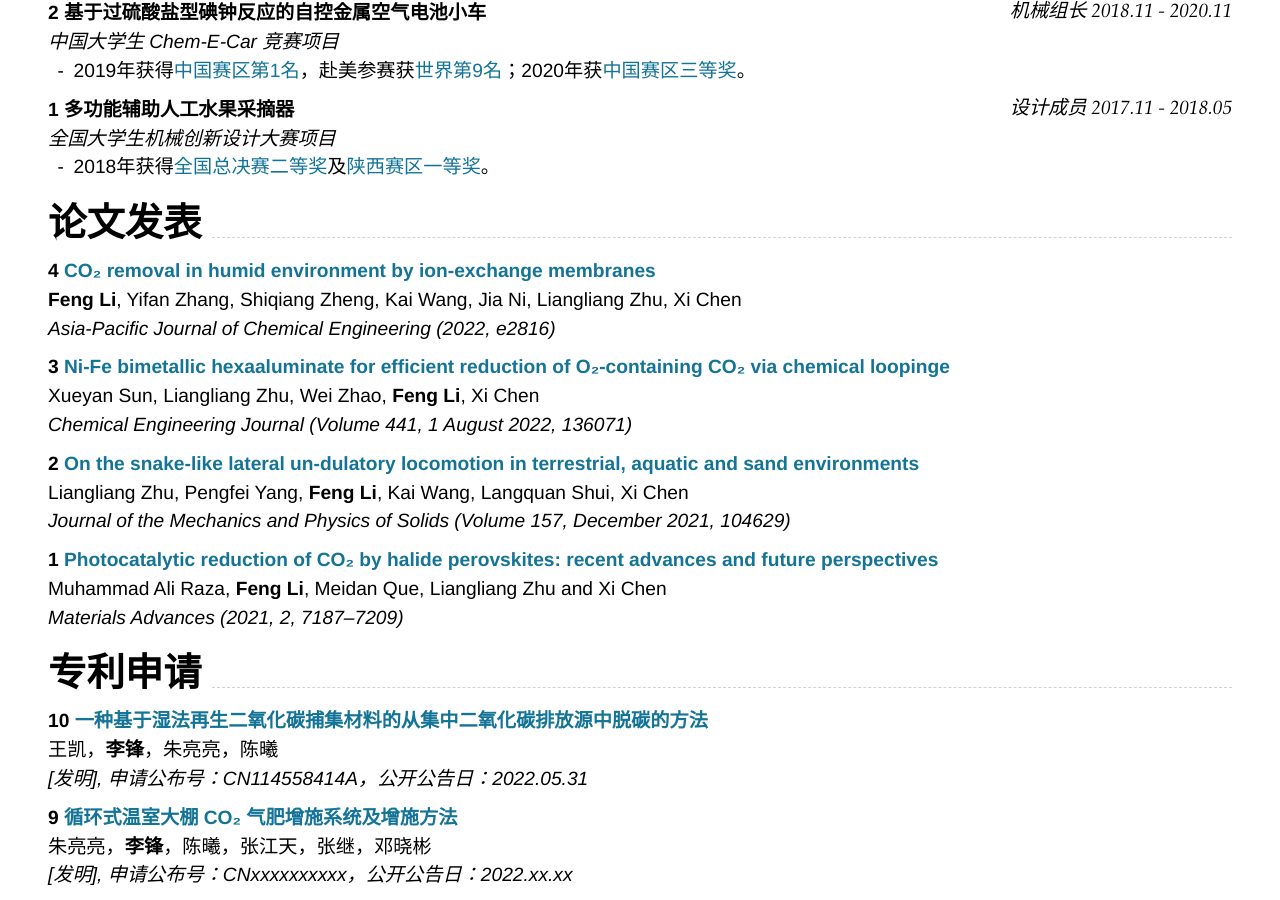
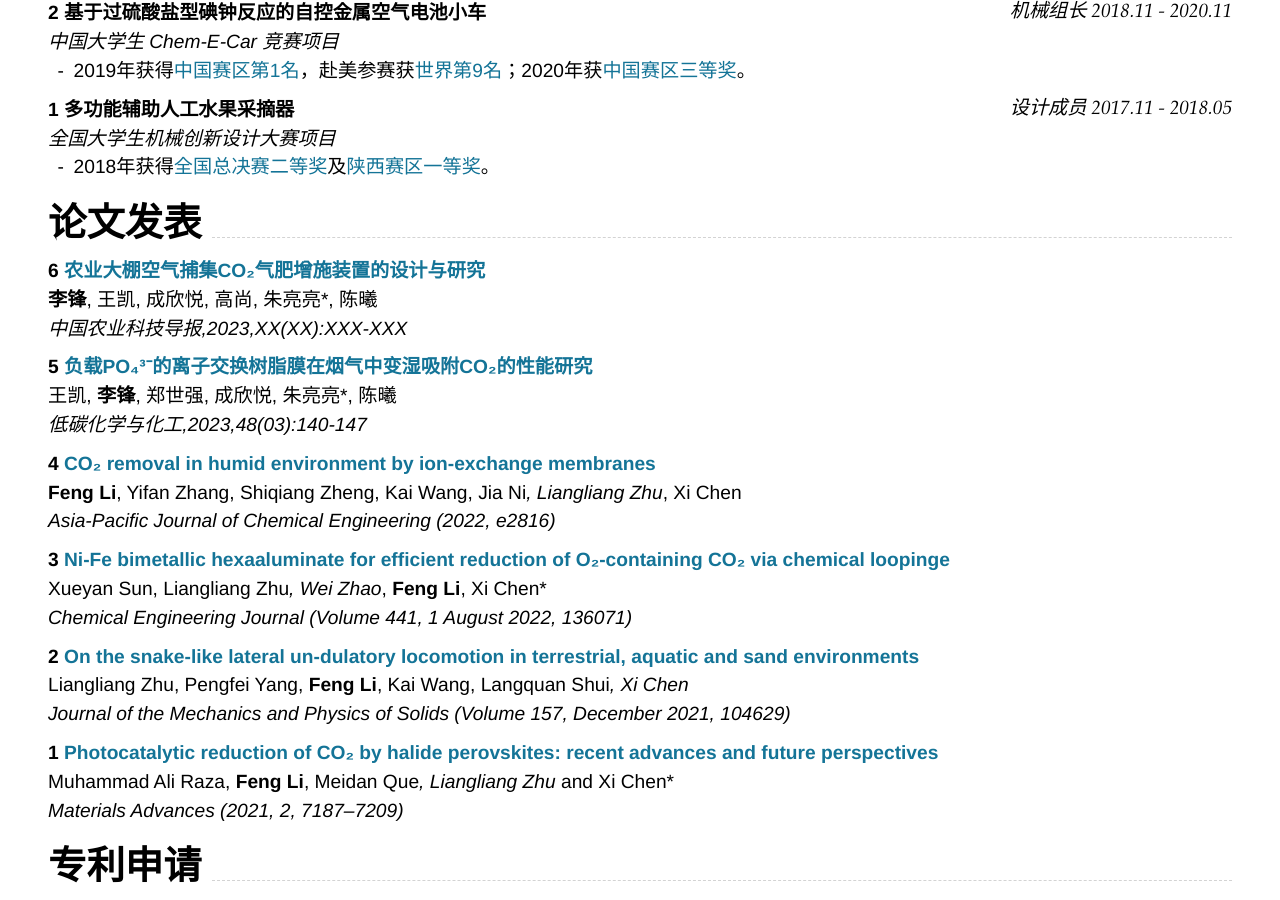
Before and after one commit to nwuzmedoutlook/resume, a Jekyll site: the page built from index.md, in a window 1280 px wide and 900 px high, scrolled down 1119 px. Built offline with Jekyll 4.4.1, drawn with Linux system fonts in a browser that asks for light colours; nearby versions of some CDN libraries; comment, search, counter and statistics services are not loaded.

Commit message:
Update index.md

```diff
--- a/index.md
+++ b/index.md
@@ -71,21 +71,29 @@ _全国大学生机械创新设计大赛项目_<br>
 
 ## **论文发表**
 
+### **6** [**农业大棚空气捕集CO₂气肥增施装置的设计与研究**](https://www.nkdb.net/CN/1008-0864/home.shtml)
+**李锋**, 王凯, 成欣悦, 高尚, 朱亮亮*, 陈曦<br>
+_中国农业科技导报,2023,XX(XX):XXX-XXX_ <br>
+
+### **5** [**负载PO₄³⁻的离子交换树脂膜在烟气中变湿吸附CO₂的性能研究**](https://www.dthxyhg.com/thesisDetails#10.12434/j.issn.2097-2547.20230055&lang=zh)
+王凯, **李锋**, 郑世强, 成欣悦, 朱亮亮*, 陈曦<br>
+_低碳化学与化工,2023,48(03):140-147_ <br>
+
 ### **4** [**CO₂ removal in humid environment by ion-exchange membranes**](https://onlinelibrary.wiley.com/doi/10.1002/apj.2816)
-**Feng Li**, Yifan Zhang, Shiqiang Zheng, Kai Wang, Jia Ni, Liangliang Zhu, Xi Chen<br>
+**Feng Li**, Yifan Zhang, Shiqiang Zheng, Kai Wang, Jia Ni*, Liangliang Zhu*, Xi Chen<br>
 _Asia-Pacific Journal of Chemical Engineering (2022, e2816)_ <br>
 
 ### **3** [**Ni-Fe bimetallic hexaaluminate for efficient reduction of O₂-containing CO₂ via chemical loopinge**](https://www.sciencedirect.com/science/article/abs/pii/S1385894722015698)
-Xueyan Sun, Liangliang Zhu, Wei Zhao, **Feng Li**, Xi Chen<br>
+Xueyan Sun, Liangliang Zhu*, Wei Zhao*, **Feng Li**, Xi Chen*<br>
 _Chemical Engineering Journal (Volume 441, 1 August 2022, 136071)_ <br>
 
 ### **2** [**On the snake-like lateral un-dulatory locomotion in terrestrial, aquatic and sand environments**](https://www.sciencedirect.com/science/article/abs/pii/S0022509621002696)
-Liangliang Zhu, Pengfei Yang, **Feng Li**, Kai Wang, Langquan Shui, Xi Chen<br>
+Liangliang Zhu, Pengfei Yang, **Feng Li**, Kai Wang, Langquan Shui*, Xi Chen*<br>
 <!-- <i class="fas fa-award"></i> <strong>Best Paper Honourable Mention</strong><br> -->
 _Journal of the Mechanics and Physics of Solids (Volume 157, December 2021, 104629)_<br>
 
 ### **1** [**Photocatalytic reduction of CO₂ by halide perovskites: recent advances and future perspectives**](https://pubs.rsc.org/en/content/articlehtml/2021/ma/d1ma00703c)
-Muhammad Ali Raza, **Feng Li**, Meidan Que, Liangliang Zhu and Xi Chen<br>
+Muhammad Ali Raza, **Feng Li**, Meidan Que*, Liangliang Zhu* and Xi Chen*<br>
 _Materials Advances (2021, 2, 7187–7209)_<br>
 
 ## **专利申请**
```
